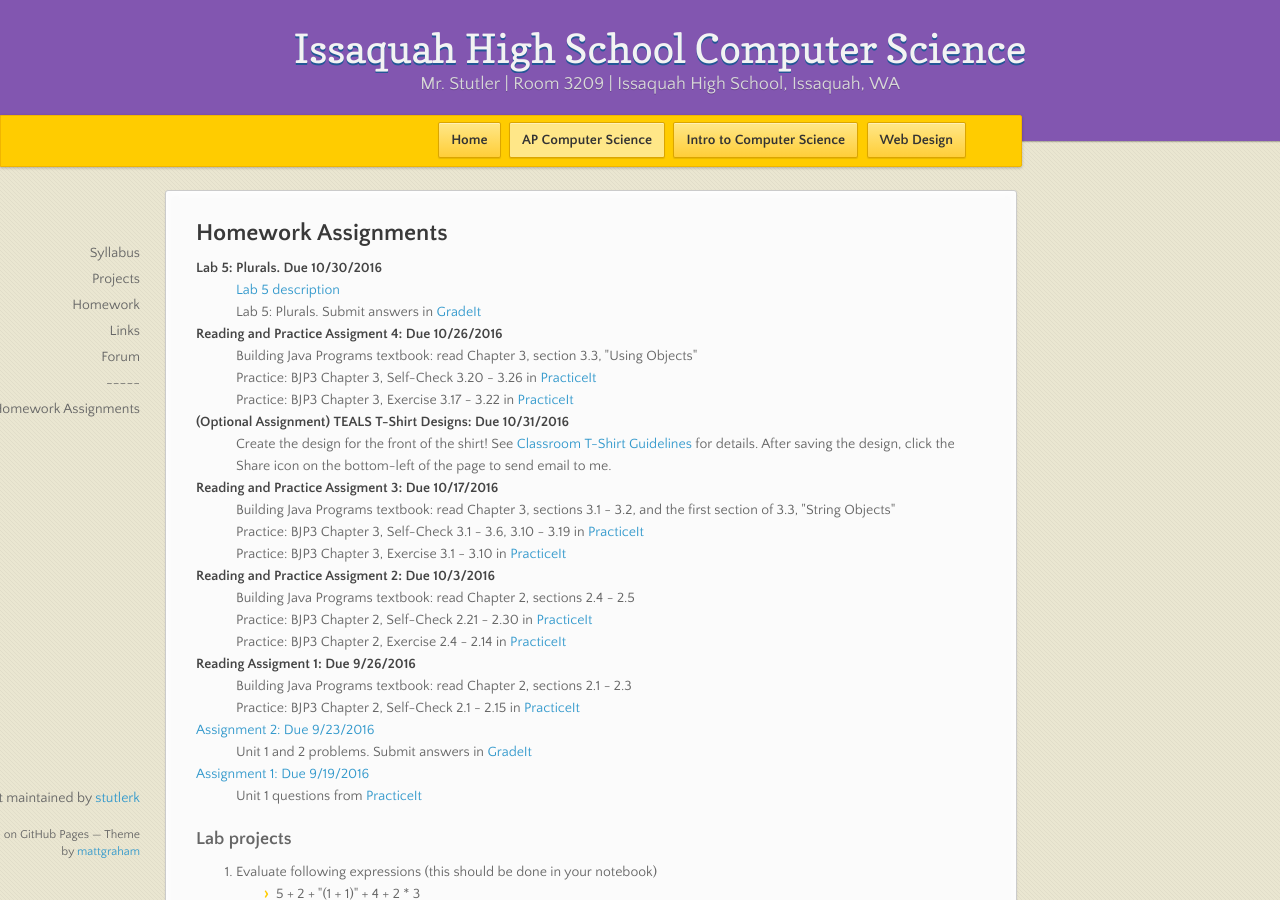
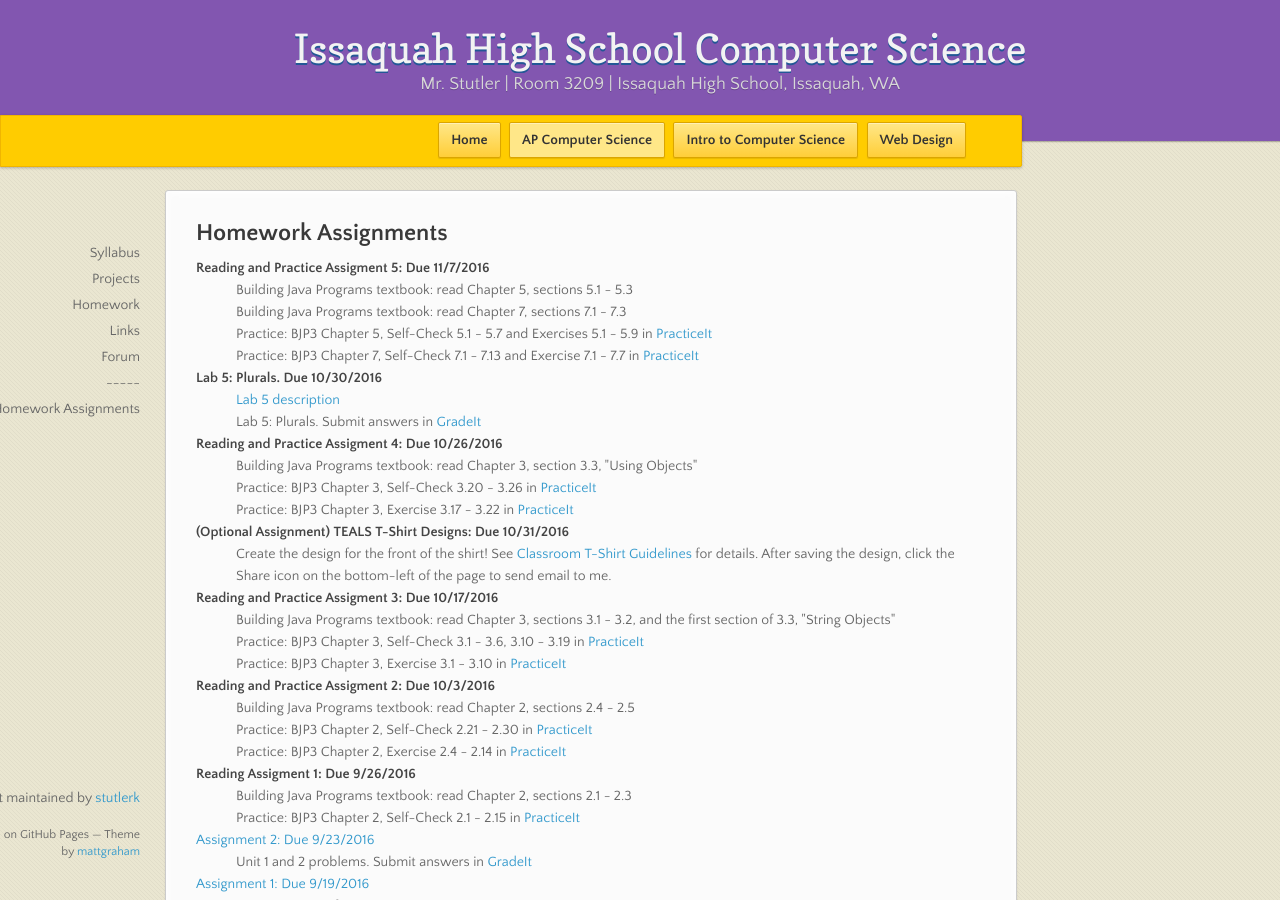
Before and after one commit to stutlerk/ihs-website, a Jekyll site: the page built from _apcs/homework.html, in a window 1280 px wide and 900 px high. Built offline with Jekyll 4.4.1, drawn with Linux system fonts in a browser that asks for light colours; nearby versions of some CDN libraries.

Commit message:
Update homework.html

```diff
--- a/_apcs/homework.html
+++ b/_apcs/homework.html
@@ -6,6 +6,12 @@ layout: course
 <section>
 <h2>Homework Assignments</h2>
 <dl>
+    <dt>Reading and Practice Assigment 5: Due 11/7/2016</dt>
+    <dd>Building Java Programs textbook: read Chapter 5, sections 5.1 - 5.3</dd>
+    <dd>Building Java Programs textbook: read Chapter 7, sections 7.1 - 7.3</dd>
+    <dd>Practice: BJP3 Chapter 5, Self-Check 5.1 - 5.7 and Exercises 5.1 - 5.9 in <a href="http://practiceit.cs.washington.edu/">PracticeIt</a></dd>
+    <dd>Practice: BJP3 Chapter 7, Self-Check 7.1 - 7.13 and Exercise 7.1 - 7.7 in <a href="http://practiceit.cs.washington.edu/">PracticeIt</a></dd>
+
     <dt>Lab 5: Plurals. Due 10/30/2016</dt>
     <dd><a href="https://issaquahwednet-my.sharepoint.com/personal/stutlerk_issaquah_wednet_edu/_layouts/15/guestaccess.aspx?guestaccesstoken=5uzzslrKWp8z4vV6stl4O2uno0lZV%2f0s6IB4LJdg5tU%3d&docid=0f8e4412ea75946988a8a9e1497ee0912&rev=1">Lab 5 description</a></dd>
     <dd>Lab 5: Plurals. Submit answers in <a href="https://gradeit-hs.cs.washington.edu/issaquah/">GradeIt</a></dd>
```
